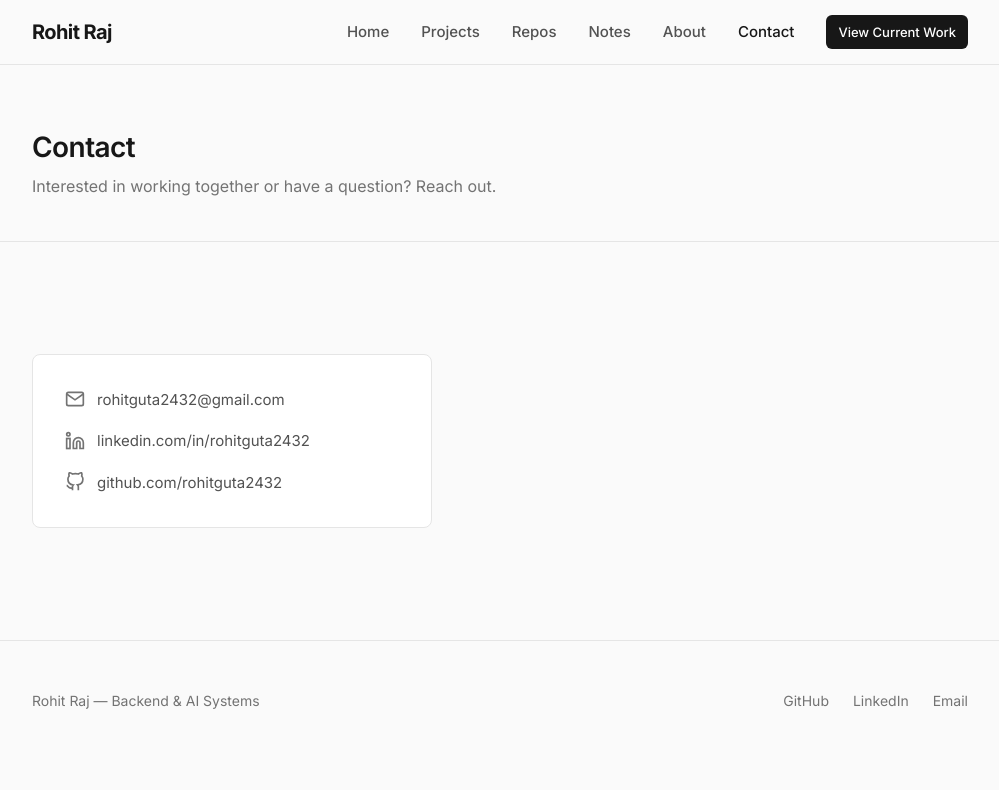
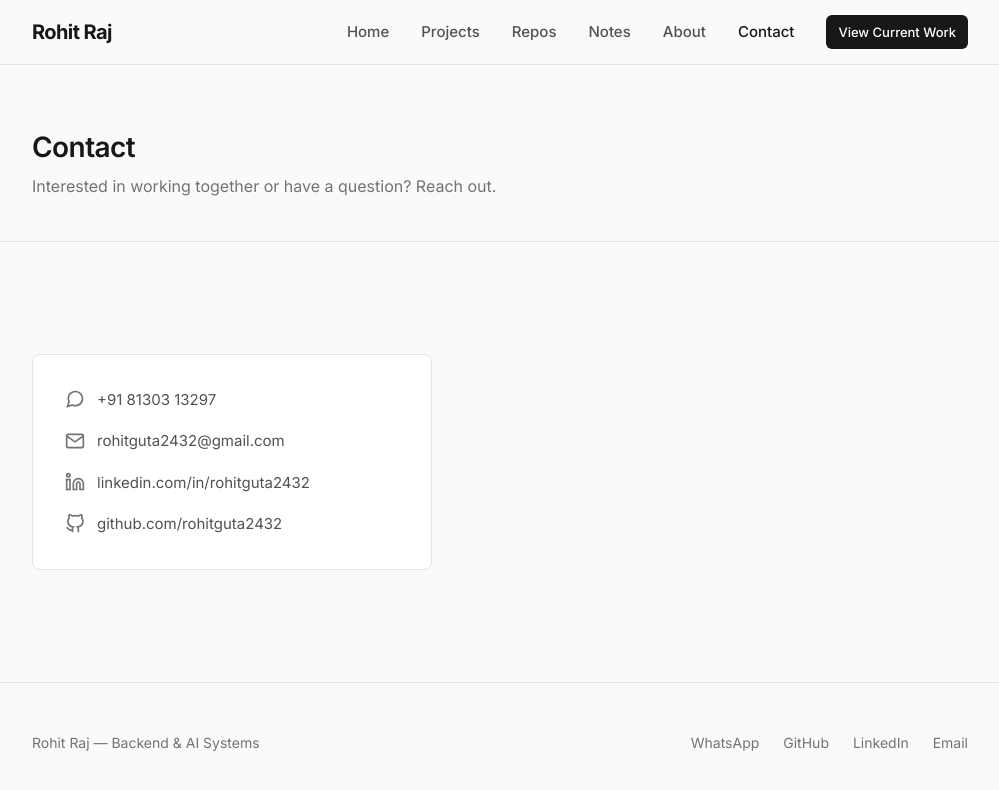
Before and after one commit to rohitguta2432/backendscale, a Next.js app: page /contact in a window 1280 px wide. Shown: the top 790 px of the page, without its empty margins (140-1139 px from the left). Built offline with nearby package versions, Linux system fonts and the light colour scheme.

Commit message:
Add WhatsApp contact (+91 81303 13297) to Footer and Contact page

```diff
--- a/src/app/contact/page.tsx
+++ b/src/app/contact/page.tsx
@@ -24,6 +24,20 @@ export default function ContactPage() {
                     <div className="container">
                         <div className="contact-card">
                             <div className="contact-list">
+                                <div className="contact-item">
+                                    <svg className="contact-icon" viewBox="0 0 24 24" fill="none" stroke="currentColor" strokeWidth="2">
+                                        <path d="M21 11.5a8.38 8.38 0 0 1-.9 3.8 8.5 8.5 0 0 1-7.6 4.7 8.38 8.38 0 0 1-3.8-.9L3 21l1.9-5.7a8.38 8.38 0 0 1-.9-3.8 8.5 8.5 0 0 1 4.7-7.6 8.38 8.38 0 0 1 3.8-.9h.5a8.48 8.48 0 0 1 8 8v.5z" />
+                                    </svg>
+                                    <a
+                                        href="https://wa.me/918130313297"
+                                        target="_blank"
+                                        rel="noopener noreferrer"
+                                        className="contact-link"
+                                    >
+                                        +91 81303 13297
+                                    </a>
+                                </div>
+
                                 <div className="contact-item">
                                     <svg className="contact-icon" viewBox="0 0 24 24" fill="none" stroke="currentColor" strokeWidth="2">
                                         <path d="M4 4h16c1.1 0 2 .9 2 2v12c0 1.1-.9 2-2 2H4c-1.1 0-2-.9-2-2V6c0-1.1.9-2 2-2z" />
--- a/src/components/Footer.tsx
+++ b/src/components/Footer.tsx
@@ -6,6 +6,14 @@ export default function Footer() {
             <div className="container footer-inner">
                 <p className="footer-brand">Rohit Raj — Backend & AI Systems</p>
                 <div className="footer-links">
+                    <a
+                        href="https://wa.me/918130313297"
+                        target="_blank"
+                        rel="noopener noreferrer"
+                        className="footer-link"
+                    >
+                        WhatsApp
+                    </a>
                     <a
                         href="https://github.com/rohitguta2432"
                         target="_blank"
```
